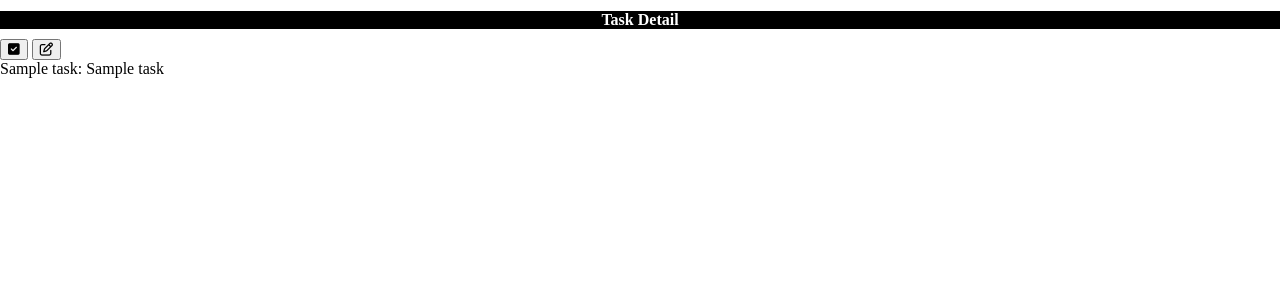
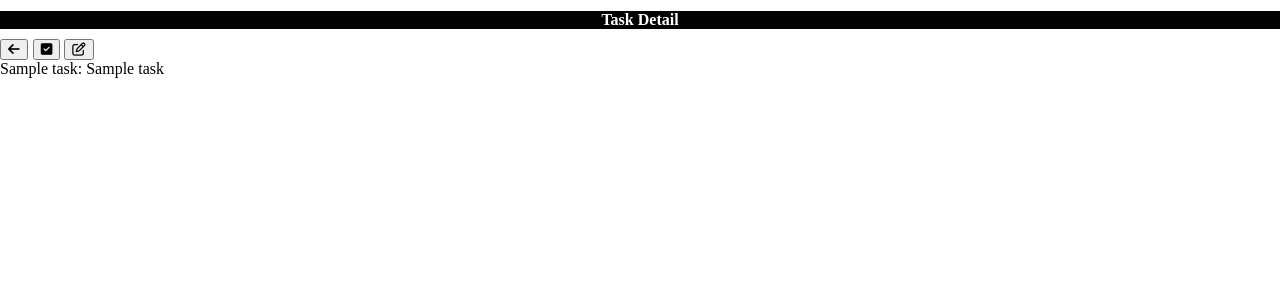
Before and after one commit to kellya/pytaskweb, a Flask app: template templates/task_detail.html in a window 1280 px wide. Shown: the top 300 px of the page. Run offline with Flask 2, Linux system fonts and the light colour scheme; the template is opened without the code that fills it: most values are stand-ins (such as "Sample title", 1, 10 or a date in 2020); some libraries are stand-ins or nearby versions.

Commit message:
Added back logic for task details

```diff
--- a/static/css/base.css
+++ b/static/css/base.css
@@ -61,6 +61,11 @@ a:hover{
     border: none;
 }
 
+.frmback{
+    float: left;
+    margin-right: 5px;
+}
+
 h1 {
     font-size: 1em;
     text-align: center;
--- a/templates/task_detail.html
+++ b/templates/task_detail.html
@@ -2,6 +2,11 @@
 {% block body %}
 <h1>Task Detail</h1>
     <div class="toolbox">
+        <form class="frmback" method="GET" name="back" action="{{ url_for('project_tasks', name=task['project']) }}">
+            <button type="submit" title="Back to project tasks" name="submit" value='back' class="btn btn-default">
+                <i class="fa fa-arrow-left"></i>
+            </button>
+        </form>
         <form method="POST" name="complete" action="{{ url_for('task_complete', uuid=task['uuid']) }}}">
             <input type='hidden' name='uuid' value={{ task['uuid'] }}>
             <button type="submit" title="Mark task completed" name="submit" value='complete' class="btn btn-default">
```
